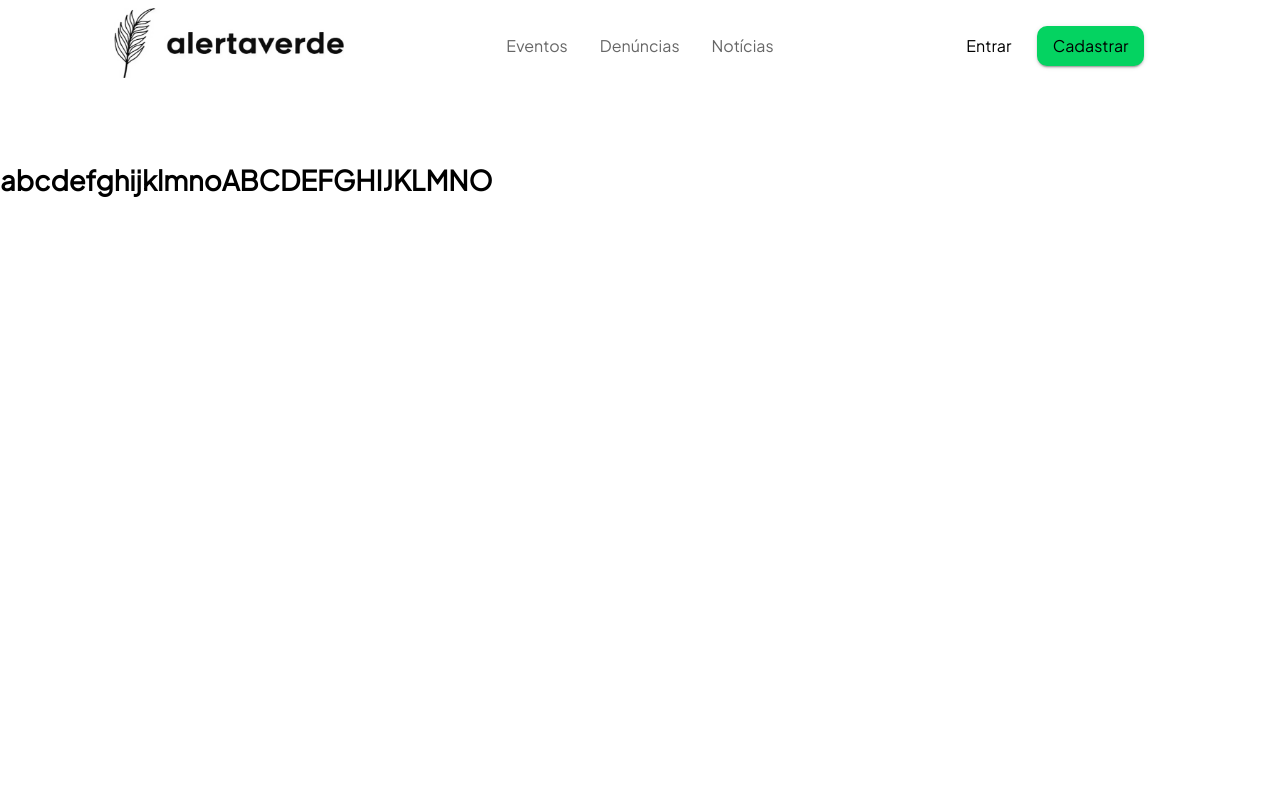
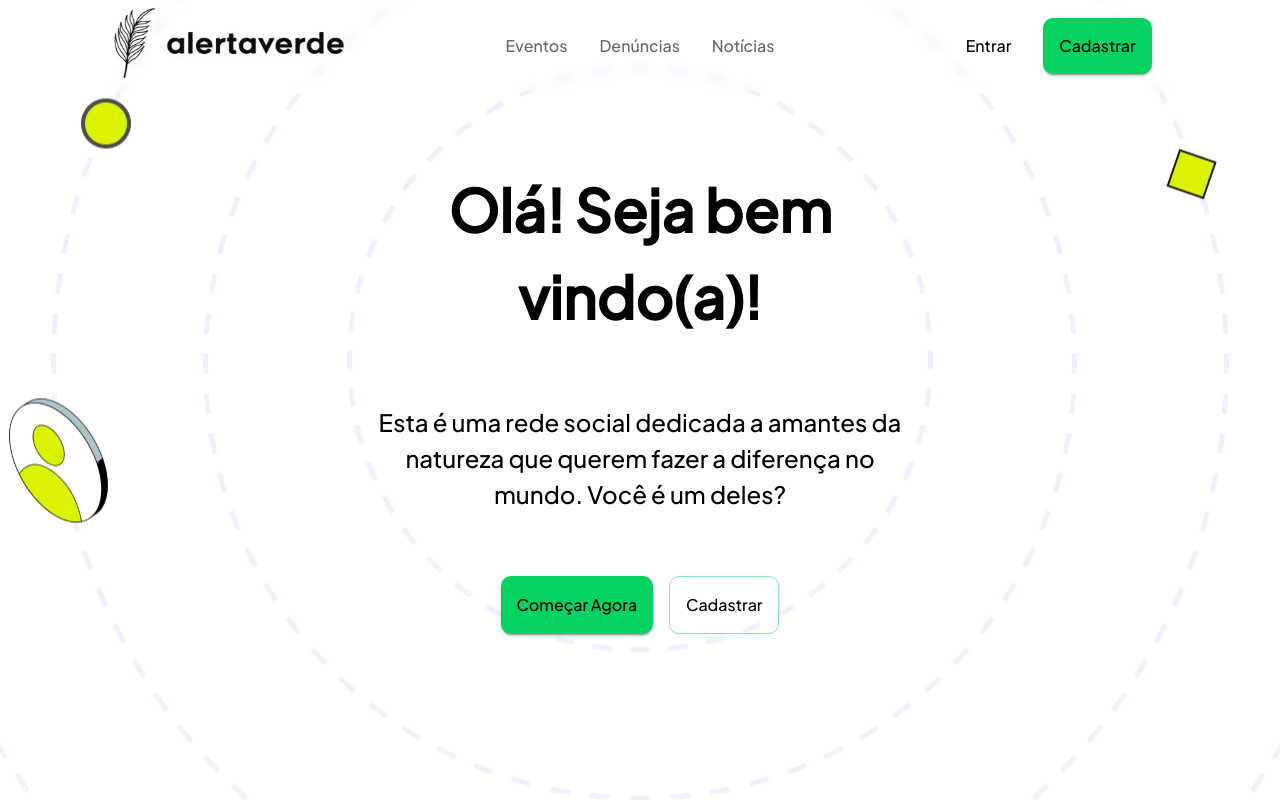
Before and after one commit to EduardoOrthmann/alerta-verde, a Next.js app: page / in a window 1280 px wide. Shown: the top 800 px of the page. Built offline with nearby package versions, Linux system fonts and the light colour scheme.

Commit message:
change deafault font-weight && change button styles && add first section in home

```diff
--- a/src/app/globals.css
+++ b/src/app/globals.css
@@ -17,7 +17,7 @@
 @font-face {
   font-family: 'Plus Jakarta Sans';
   font-style: normal;
-  font-weight: 400;
+  font-weight: 500;
   src: url('/fonts/plus-jakarta-sans-regular.ttf') format('truetype');
 }
 
@@ -31,10 +31,6 @@ body {
   -moz-osx-font-smoothing: grayscale;
 }
 
-body {
-  height: 150vh;
-}
-
 ul {
   list-style: none;
 }
--- /dev/null
+++ b/src/app/home.css
@@ -0,0 +1,47 @@
+.home {
+  min-height: 120vh;
+  background-image: url('../../public/index-background.png');
+  background-repeat: no-repeat;
+  background-position: center;
+  display: grid;
+  justify-content: center;
+}
+
+.home main {
+  height: 100vh;
+  width: 45vw;
+  display: flex;
+  flex-direction: column;
+  justify-content: center;
+  align-items: center;
+  padding: 0 1.5rem;
+  gap: 4rem;
+  text-align: center;
+
+  @media screen and (width <= 992px) {
+    width: 50vh;
+  }
+
+  & h1 {
+    font-size: 58px;
+  }
+
+  & p {
+    font-size: 24px;
+  }
+
+  & .main-button-group {
+    display: flex;
+    gap: 1rem;
+  }
+}
+
+@media screen and (width <= 576px) {
+  .home main h1 {
+    font-size: 40px;
+  }
+
+  .home main p {
+    font-size: 20px;
+  }
+}
--- a/src/app/layout.tsx
+++ b/src/app/layout.tsx
@@ -5,6 +5,7 @@ import React from 'react';
 import './globals.css';
 import Navbar from '@/components/navbar/Navbar';
 import { CssBaseline, ThemeProvider, createTheme } from '@mui/material';
+import './home.css';
 
 export const metadata = {
   title: 'AlertaVerde',
@@ -37,6 +38,7 @@ const theme = createTheme({
         root: {
           color: '#000',
           borderRadius: '10px',
+          padding: '14px 16px',
         },
       },
     },
@@ -50,7 +52,7 @@ export default function RootLayout({ children }: { children: React.ReactNode })
         <ThemeProvider theme={theme}>
           <CssBaseline>
             <Navbar />
-            <div style={{ marginTop: '10rem' }}>{children}</div>
+            <div>{children}</div>
           </CssBaseline>
         </ThemeProvider>
       </body>
--- a/src/app/page.tsx
+++ b/src/app/page.tsx
@@ -1,7 +1,20 @@
+'use client';
+
+import { Button } from '@mui/material';
+
 export default function Home() {
   return (
-    <main>
-      <h2>abcdefghijklmnoABCDEFGHIJKLMNO</h2>
-    </main>
+    <div className="home">
+      <main>
+        <h1>Olá! Seja bem vindo(a)!</h1>
+        <p>
+          Esta é uma rede social dedicada a amantes da natureza que querem fazer a diferença no mundo. Você é um deles?
+        </p>
+        <div className="main-button-group">
+          <Button variant="contained">Começar agora</Button>
+          <Button variant="outlined">Cadastrar</Button>
+        </div>
+      </main>
+    </div>
   );
 }
```
